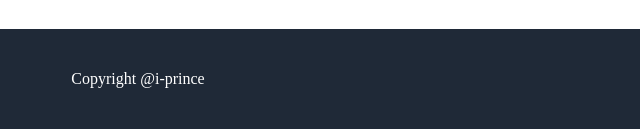
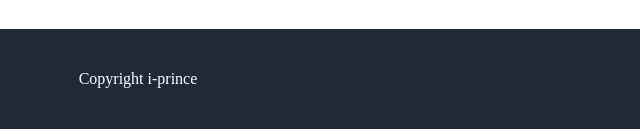
Before and after one commit to i-prince/My-Landing-Page, a plain HTML site: page index.html in a window 1280 px wide. Shown: the part 1713-1847 px from the top of the page, 640-1280 px from the left. Drawn offline with Linux system fonts and the light colour scheme.

Commit message:
modify the copyright section

```diff
--- a/index.html
+++ b/index.html
@@ -56,7 +56,7 @@
     </div>
 
     <footer>
-        <p>Copyright @i-prince </p>
+        <p><a href="https://github.com/i-prince"> Copyright  i-prince </a></p>
     </footer>
 </body>
 </html>
```
